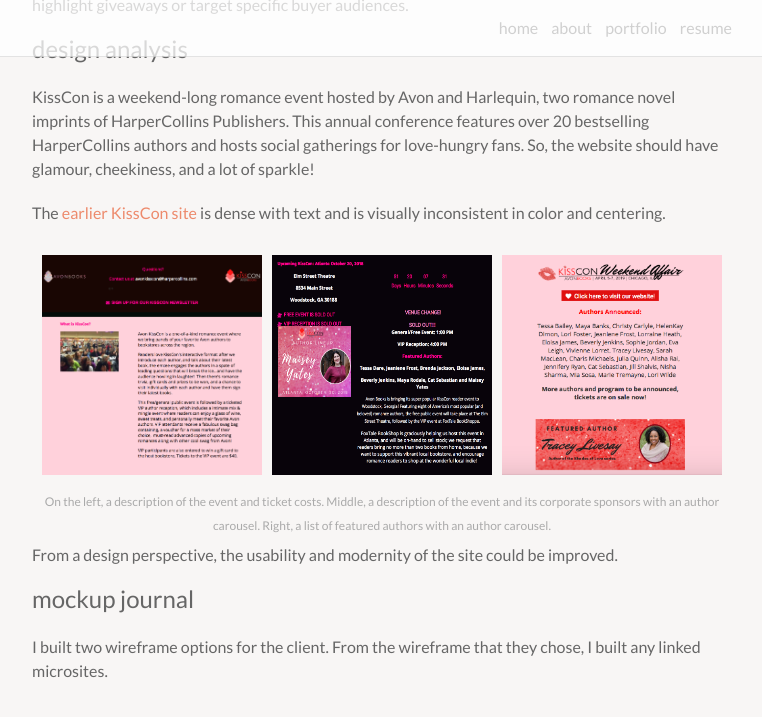
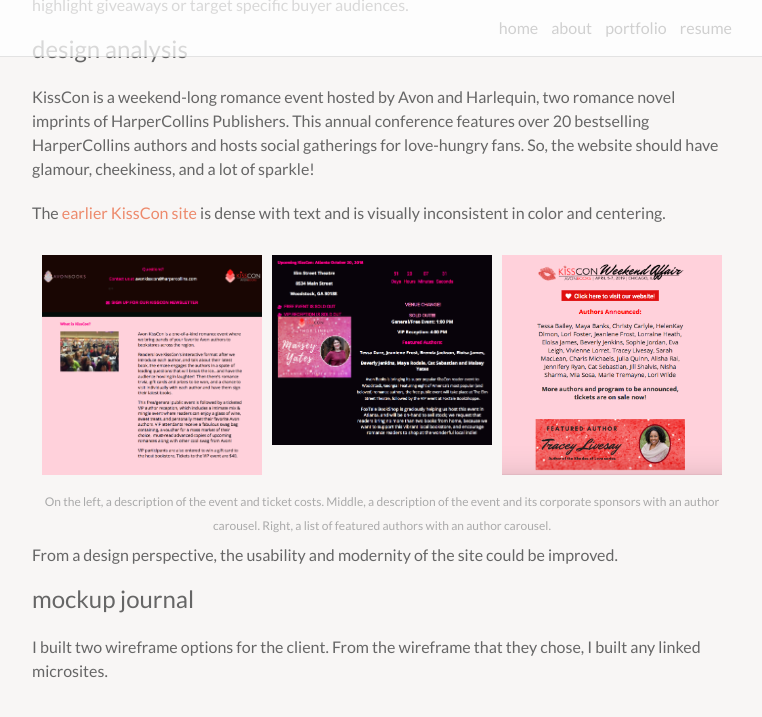
Before and after one commit to anntran14/home, a Jekyll site: the page built from _portfolio/hc_1_kisscon.markdown, in a window 1280 px wide and 900 px high, scrolled down 405 px. Shown: the top 717 px of the window, without its empty margins (258-1020 px from the left). Built offline with Jekyll 4.4.1, drawn with Linux system fonts in a browser that asks for light colours; nearby versions of some CDN libraries; some web fonts are replaced.

Commit message:
Update hc_1_kisscon.markdown

```diff
--- a/_portfolio/hc_1_kisscon.markdown
+++ b/_portfolio/hc_1_kisscon.markdown
@@ -16,7 +16,7 @@
 
 The [earlier KissCon site](https://info.harpercollins.com/avonkisscon/) is dense with text and is visually inconsistent in color and centering.
 
-<div class="img_row_2">
+<div class="imag_row">
 	<img class="col one" src="../../img/kisscon/kisscon-old1.jpg" alt="" />
 	<img class="col one" src="../../img/kisscon/kisscon-old2.jpg" object-fit = "fill" alt="" />
 	<img class="col one" src="../../img/kisscon/kisscon-old3.jpg" alt="" />
```
